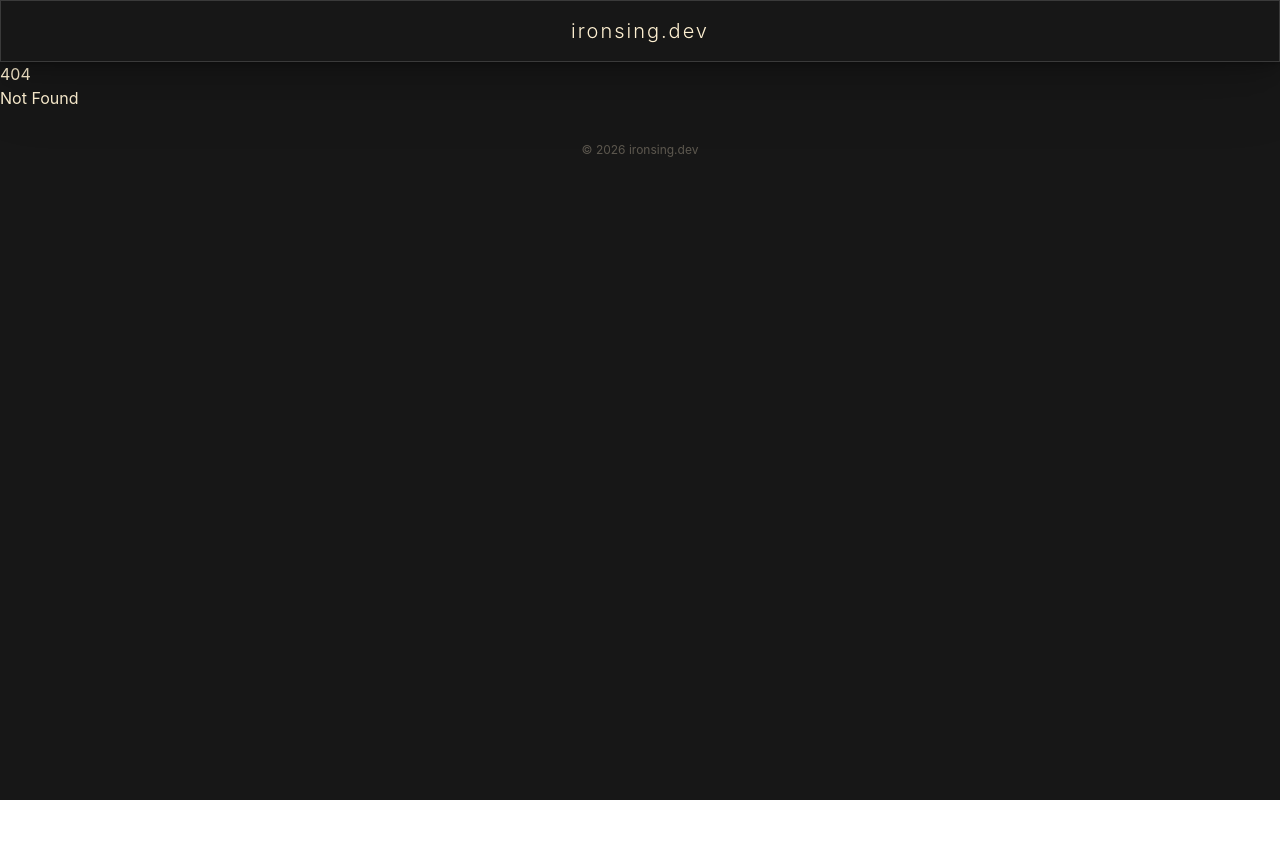
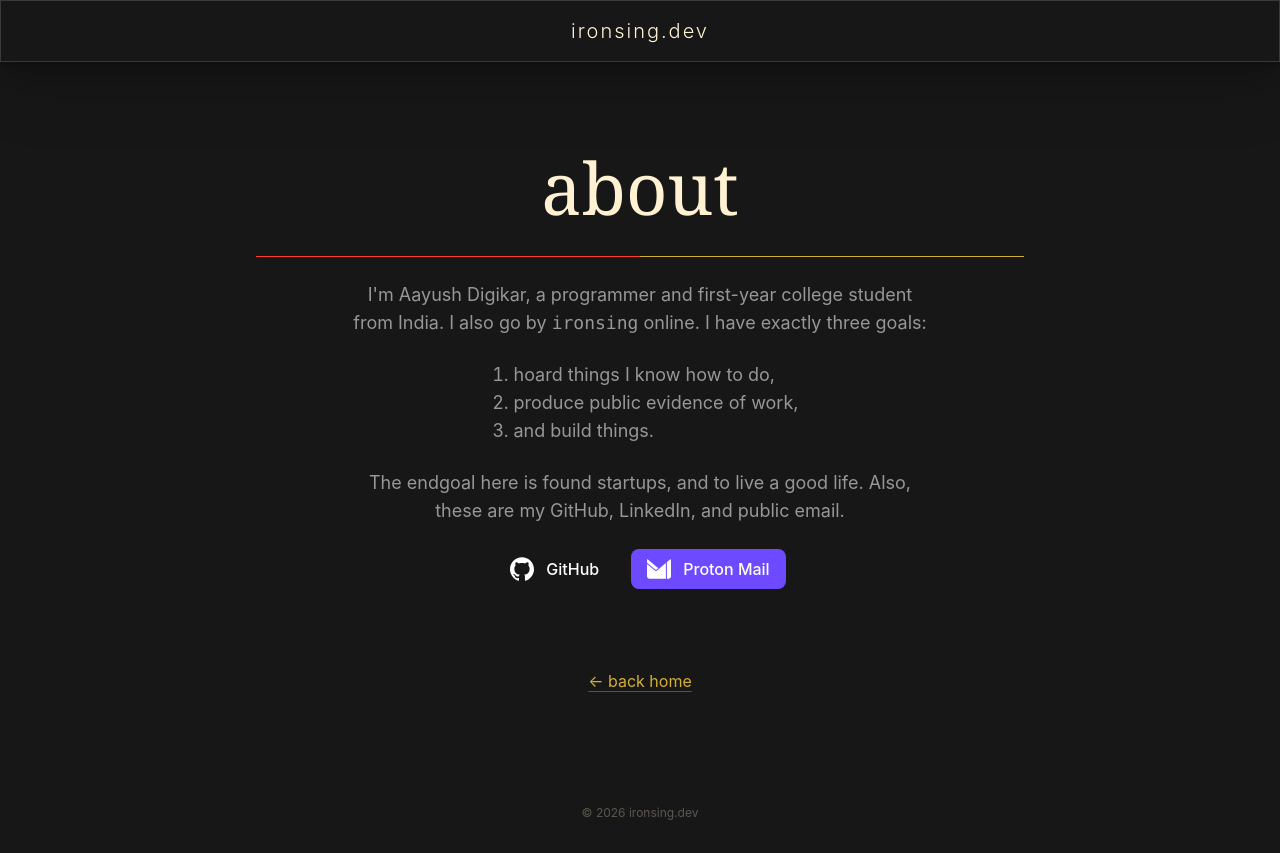
Before and after one commit to Ironsing/ironsing.github.io, a SvelteKit app: page /about in a window 1280 px wide. Before the commit this address had no page. Shown: the top 853 px of the page. Before the commit the page ends 800 px from the top, so only its background shows below. Built offline with nearby package versions, Linux system fonts and the light colour scheme.

Commit message:
add about page

```diff
--- a/package.json
+++ b/package.json
@@ -34,5 +34,8 @@
 		"vite": "^8.0.16",
 		"vitest": "^4.1.8",
 		"vitest-browser-svelte": "^2.1.1"
+	},
+	"dependencies": {
+		"simple-icons": "^13.21.0"
 	}
 }
--- /dev/null
+++ b/src/lib/BrandButton.svelte
@@ -0,0 +1,21 @@
+<script lang="ts">
+	type Props = {
+		href: string;
+		label: string;
+		color: string;
+		path: string;
+	};
+
+	let { href, label, color, path }: Props = $props();
+</script>
+
+<a
+	{href}
+	class="inline-flex items-center gap-3 rounded-lg px-4 py-2 font-medium text-white transition hover:brightness-110 active:brightness-95"
+	style="background-color:{color}"
+>
+	<svg viewBox="0 0 24 24" class="h-6 w-6 fill-current" aria-hidden="true">
+		<path d={path} />
+	</svg>
+	{label}
+</a>
--- /dev/null
+++ b/src/routes/about/+page.svelte
@@ -0,0 +1,59 @@
+<script lang="ts">
+	import { siGithub, siProtonmail } from 'simple-icons';
+	import BrandButton from '$lib/BrandButton.svelte';
+
+	// TODO: replace these with real URLs for the site owner.
+	const links = {
+		github: 'https://github.com/aayush-digikar',
+		email: 'mailto:aayush@proton.me'
+	};
+</script>
+
+<main class="flex w-full flex-1 flex-col items-center justify-center gap-20 px-6 py-20">
+	<section class="flex max-w-3xl flex-col items-center gap-6 text-center">
+		<h1 class="max-w-3xl font-serif text-6xl leading-tight font-medium text-emphasis sm:text-7xl">
+			about
+		</h1>
+		<div
+			class="h-px w-3xl [background:linear-gradient(to_right,var(--color-site-red)_0_50%,var(--color-site-gold)_50%_100%)]"
+		></div>
+
+		<div class="flex max-w-xl flex-col items-center gap-6 text-lg text-normal">
+			<p>
+				I'm Aayush Digikar, a programmer and first-year college student from India. I also go by <code
+					>ironsing</code
+				> online. I have exactly three goals:
+			</p>
+			<ol class="list-decimal pl-8 text-left">
+				<li>hoard things I know how to do,</li>
+				<li>produce public evidence of work,</li>
+				<li>and build things.</li>
+			</ol>
+			<p>
+				The endgoal here is found startups, and to live a good life. Also, these are my GitHub,
+				LinkedIn, and public email.
+			</p>
+		</div>
+
+		<div class="flex flex-wrap items-center justify-center gap-4">
+			<BrandButton
+				href={links.github}
+				label={siGithub.title}
+				color={`#${siGithub.hex}`}
+				path={siGithub.path}
+			/>
+			<BrandButton
+				href={links.email}
+				label={siProtonmail.title}
+				color={`#${siProtonmail.hex}`}
+				path={siProtonmail.path}
+			/>
+		</div>
+	</section>
+
+	<a
+		href="/"
+		class="text-site-gold underline decoration-site-gold/40 underline-offset-4 transition-colors duration-300 hover:decoration-site-gold"
+		>← back home</a
+	>
+</main>
```
Also changed, not shown: 1 other file (tests, documents, lock files or other folders).
